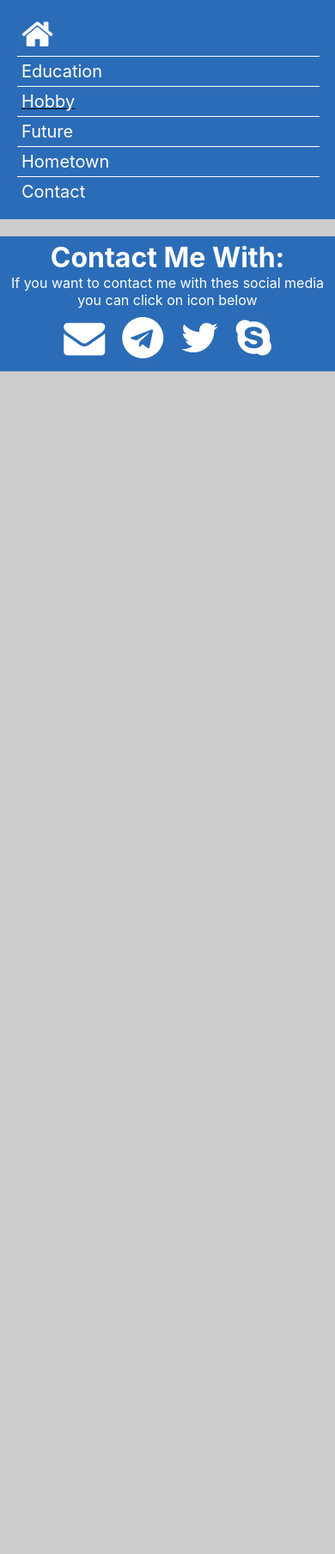
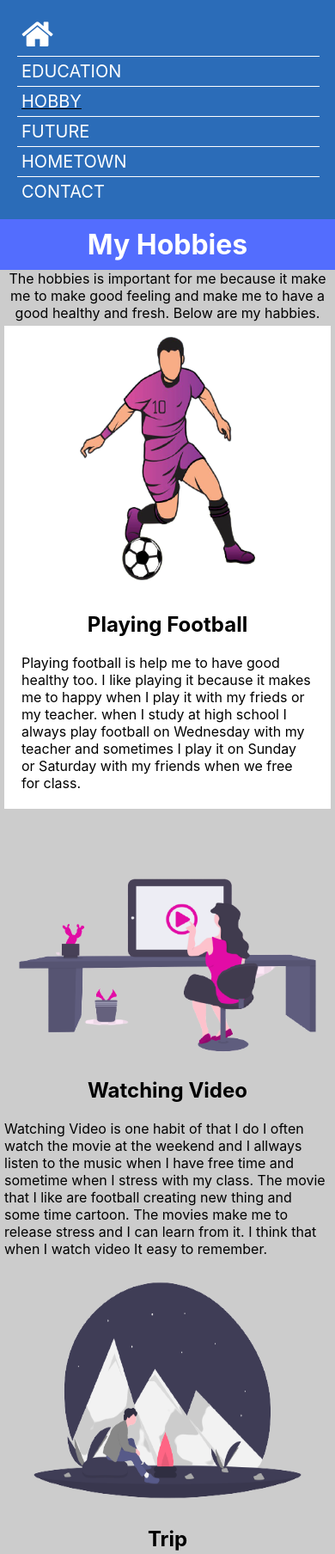
Before and after one commit to KhyPhay/khy-cv, a plain HTML site: page pages/hobby.html in a window 390 px wide. Shown: the top 1808 px of the page at 86% size. Before the commit the page ends 844 px from the top, so only its background shows below. Drawn offline with Linux system fonts and the light colour scheme.

Commit message:
add files

```diff
--- a/css/style.css
+++ b/css/style.css
@@ -12,6 +12,7 @@ body{
 .container{
     width: 100%;
     margin: auto;
+    box-sizing: border-box;
 }
 .p-72{
     padding: 20px 72px;
@@ -19,6 +20,7 @@ body{
 }
 /* Menu */
 .navbar{
+    text-transform: uppercase;
     padding: 0 72px;
     width: 100%;
     background: #2B6CB8;
@@ -133,19 +135,20 @@ body{
 /* Education page */
 .lg-g-4{
     display: grid;
+    grid-gap: 20px;
     grid-template-columns: 1fr 1fr 1fr 1fr;
 }
-.lg-g-4 .card{
-    margin: 20px;
-}
-.lg-g-4 .card:last-child{
-    margin-right: 0;
-}
+
+
 .lg-g-4 .card:first-child{
     margin-left: 0;
 }
 .card img{
     width: 309px;
+    height: 309px;
+}
+.w-20{
+    width: 20%;
 }
 .big-title{
     margin-top: 10px;
@@ -154,6 +157,30 @@ body{
     padding: 10px  20px;
     clip-path: polygon(0 0, 100% 0%, 95% 49%, 100% 100%, 0 100%, 4% 52%);
 }
+
+/* HOBBY PAGE */
+.lg-g-long{
+    display: grid;
+    grid-gap: 20px;
+}
+.long-card{
+    display: flex;
+}
+.item1 {
+    background: white;
+    grid-column: 1 / span 3;
+  }
+
+
+
+
+
+
+
+
+
+
+
 
 /* Templete */
 @media (max-width: 768px) {
@@ -203,6 +230,17 @@ body{
         clip-path: polygon(0 0, 100% 0%, 100% 50%, 100% 100%, 0 100%, 0 50%);
         width: 100%;
     }
+    /* Hobbies */
+    .lg-g-long{
+        display: grid;
+        grid-gap: 10px;
+        grid-template-columns: 1fr 1fr;
+    }
+    .item1{
+        display: block;
+        grid-column: 1/ span 1;
+    }
+
 }
 
 
@@ -239,6 +277,9 @@ body{
     .item a{
         font-size: 20px;
     }
+    .social-icons{
+        font-size: 10px;
+    }
     .lg-none{
         display: block;
     }
@@ -246,14 +287,19 @@ body{
      /* Education page */
      .lg-g-4{
         box-sizing: border-box;
-        padding: 0;
+        padding: 5px;
         display: block;
-     }
-     .lg-g-4 .card{
-         margin: 0;
      }
      .card img{
         width: 100%;
      }
 
+     /* Hobby */
+     .lg-g-long{
+         display: block;
+     }
+     .long-card{
+        display: block;
+     }
+
 }
--- a/pages/hobby.html
+++ b/pages/hobby.html
@@ -23,12 +23,46 @@
             </ul>
         </div>
     </nav>
+    <div class="ai-center">
+        <div>
+            <div class="ai-center">
+                <h1 class="md-100 big-title text-center">My Hobbies </h1>
+            </div>
 
+            <p class="text-center">The hobbies is important for me because it make me to make good feeling and make me to have a good healthy and fresh. Below are my habbies.</p>
+        </div>
+         </div>
+
+    <section class="container p-72 lg-g-long">
+        <div class="card item1 long-card">
+            <img src="../images/playing_football.png" alt="">
+            <div class="text-description">
+                <h1 class="title text-center">Playing Football</h1>
+                <p class="font-20 mt-20">Playing football is help me to have good healthy too. I like playing it because it makes me to happy when I play it with my frieds or my teacher. when I study at high school I always play football on Wednesday with my teacher and sometimes I play it on Sunday or Saturday with my friends when we free for class.</p>
+            </div>
+        </div>
+        <div class="card item4">
+            <img src="../images/watching_video.png" alt="">
+            <h1 class="title text-center">Watching Video</h1>
+            <p class="font-20 mt-20">Watching Video is one habit of that I do I often watch the movie at the weekend and I allways listen to the music when I  have free time and sometime when I stress with my class. The movie that I like are football creating new thing and some time cartoon. The movies make me to release stress and I can learn from it. I think that when I watch video It easy to remember.</p>
+        </div>
+        <div class="card item3">
+            <img src="../images/trip.png" alt="">
+            <h1 class="title text-center">Trip</h1>
+            <p class="font-20 mt-20">There a lots my hobby . trip is one of my hobbies  when I lived in my hometown I went to Preah Vihear,   temple Agkor Wat with my teacher and my friends and we went the supper markets and ate delicious food.  I sometimes go to climb the Tbeng Mean Chey with my friends it’s so happy. </p>
+        </div>
+        <div class="card item2">
+            <img src="../images/cyclling.png" alt="">
+            <h1 class="title text-center">Cyclling</h1>
+            <p class="font-20 mt-20">Cycling is one of my hobbies. I like cycling because it help me to have a good healthy and make me to happy too. When I liveed in Preah Vihear province a ride my bike to school. to  market, and sometimes ride it around the town with my frieds when I when I stress. At the weekend I ride bike to play football at the football stadiam. </p>
+        </div>
+
+    </section>
 
 <!-- Footer -->
     <footer class="container">
         <div class="jc-betwean w-100 p-72 footer">
-            <a href="" class="logo"><img src="../images/logo.png" alt=""></a>
+            <a href="../index.html" class="logo"><img src="../images/logo.png" alt=""></a>
             <div class="socia-contact">
                 <h1 class="w-100 text-center">Contact Me With: </h1>
                 <p class="font-20 text-center">If you want to contact me with  thes social  media you can click on icon below</p>
```
